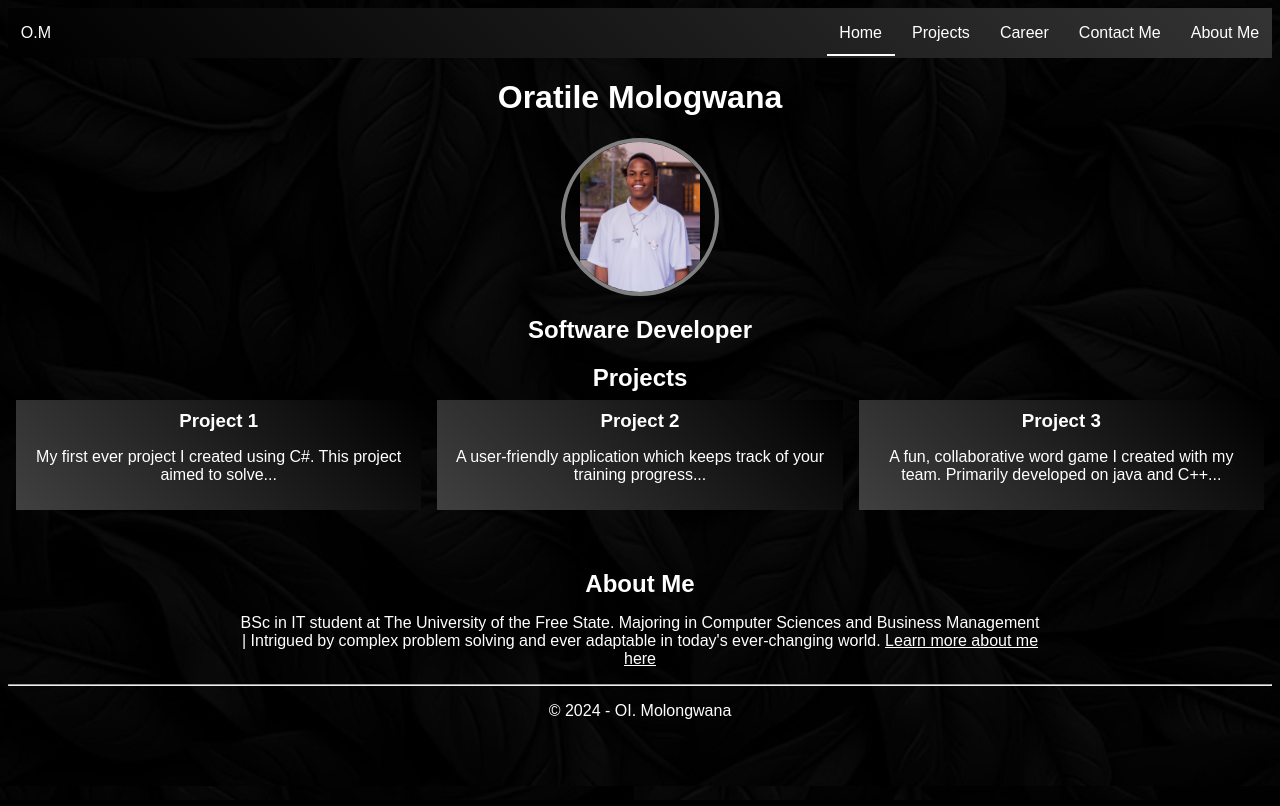
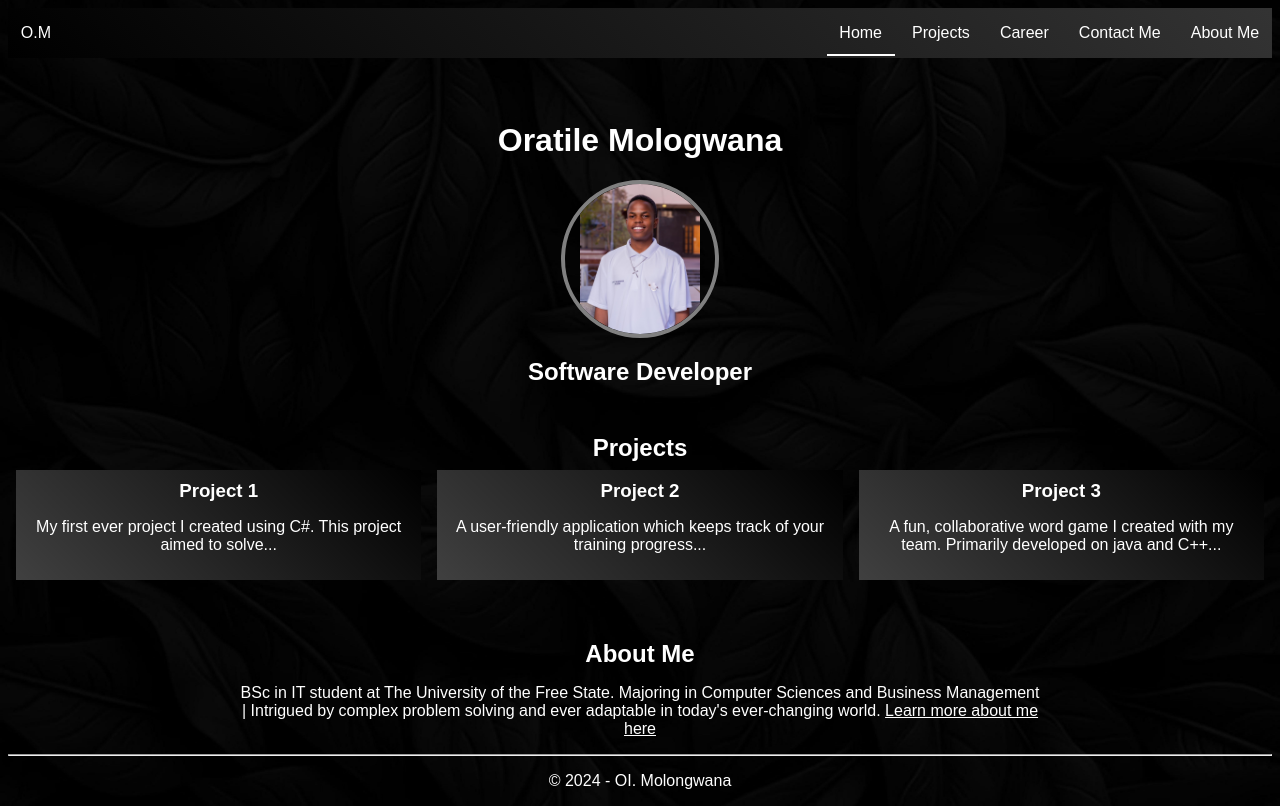
Before and after one commit to SirTeachh/portfolio-website, a plain HTML site: page index.html in a window 1280 px wide. Drawn offline with Linux system fonts and the light colour scheme.

Commit message:
editted more of css

```diff
--- a/index.html
+++ b/index.html
@@ -22,7 +22,7 @@
         <li><a href="./aboutMe.html">About Me</a></li>
         </ul>
     </nav>
-    <h1>Oratile Mologwana</h1>
+    <h1 class="Intro">Oratile Mologwana</h1>
     <p>
         <img width="150em" height="150em" src="./images/Oratile - Copy.jpg" alt="Self potrait"></img>
     </p>
--- a/styles/PortfolioStyle.css
+++ b/styles/PortfolioStyle.css
@@ -46,7 +46,9 @@ nav ul li a.current {
 nav ul li a:hover{
 	border-bottom: 2px solid;
 }
-
+.Intro {
+    margin-top: 2em;
+}
 img {
     border: 4px grey solid;
     border-radius: 100%;
@@ -77,6 +79,7 @@ h3 {
   }
 
 .projects {
+    margin-top: 2em;
     margin-bottom: 0px;
 }
 
```
Also changed, not shown: projects.html (+3 -3 lines).
